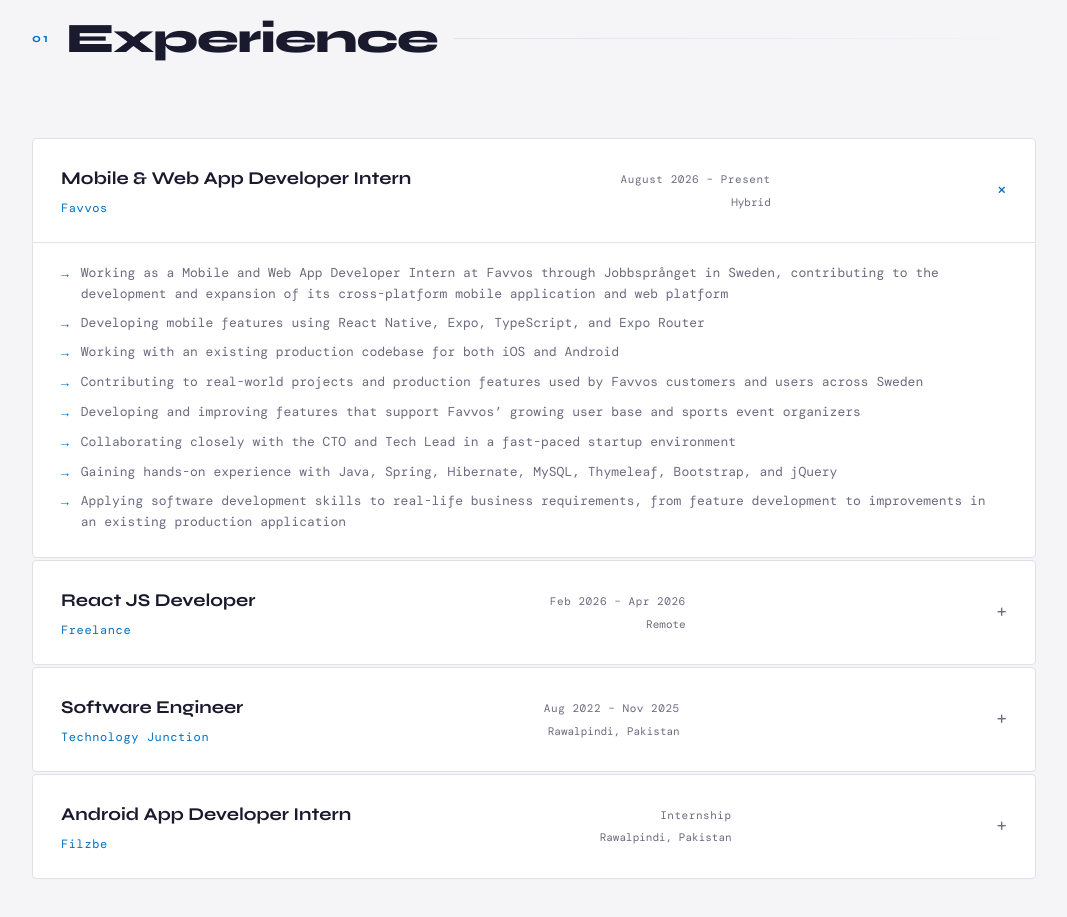
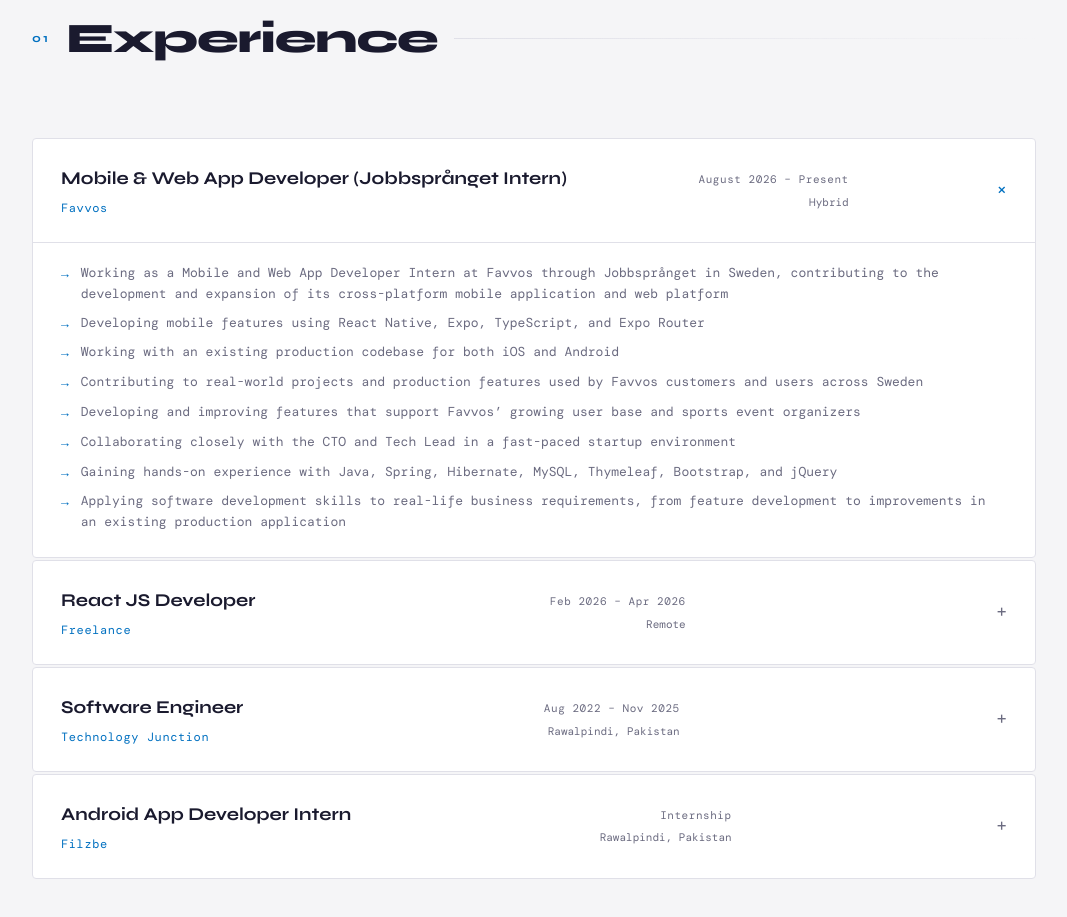
Before and after one commit to muneebqazii/muneebqazii.github.io, a plain HTML site: page index.html in a window 1280 px wide. Shown: the part 1020-1937 px from the top of the page, without its empty margins (106-1173 px from the left). Drawn offline with nearby package versions, Linux system fonts and the light colour scheme; a web font is replaced by a local one.

Commit message:
Update job title for internship position

```diff
--- a/index.html
+++ b/index.html
@@ -546,7 +546,7 @@
       <div class="exp-item open">
         <div class="exp-header" onclick="toggleExp(this)">
           <div class="exp-header-left">
-            <div class="exp-role">Mobile & Web App Developer Intern</div>
+            <div class="exp-role">Mobile & Web App Developer (Jobbsprånget Intern)</div>
             <div class="exp-company">Favvos</div>
           </div>
           <div class="exp-header-right">
```
